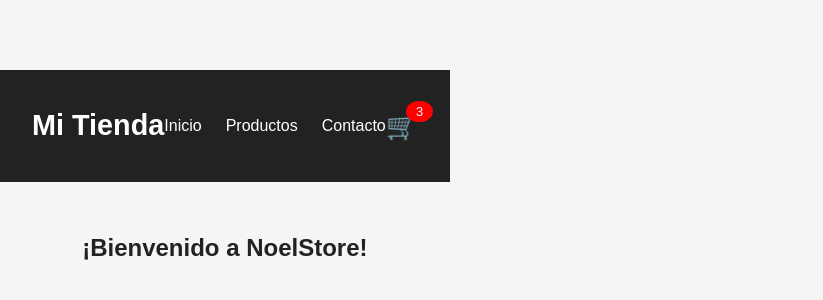
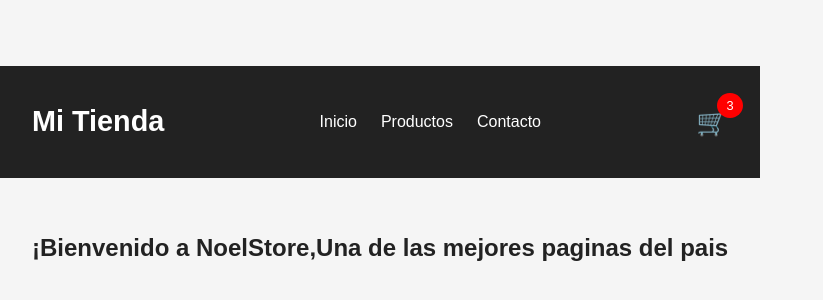
Before and after one commit to Joaquinnoel/React-Js-CoderHouse-2.0-, a React (Vite) app: page / in a window 1280 px wide. Shown: the part 208-508 px from the top of the page, without its empty margins (0-823 px from the left). Built offline with nearby package versions, Linux system fonts and the light colour scheme.

Commit message:
CreaTuLanding+Noel

```diff
--- a/src/App.jsx
+++ b/src/App.jsx
@@ -6,7 +6,7 @@ function App() {
   return (
     <>
       <NavBar />
-      <ItemListContainer greeting="¡Bienvenido a NoelStore!" />
+      <ItemListContainer greeting="¡Bienvenido a NoelStore,Una de las mejores paginas del pais" />
     </>
   );
 }
--- a/src/index.css
+++ b/src/index.css
@@ -1,3 +1,17 @@
+:root {
+  font-family: system-ui, Avenir, Helvetica, Arial, sans-serif;
+  line-height: 1.5;
+  font-weight: 400;
+
+  color-scheme: light dark;
+  color: rgba(255, 255, 255, 0.87);
+  background-color: #242424;
+
+  font-synthesis: none;
+  text-rendering: optimizeLegibility;
+  -webkit-font-smoothing: antialiased;
+  -moz-osx-font-smoothing: grayscale;
+}
 
 a {
   font-weight: 500;
```
